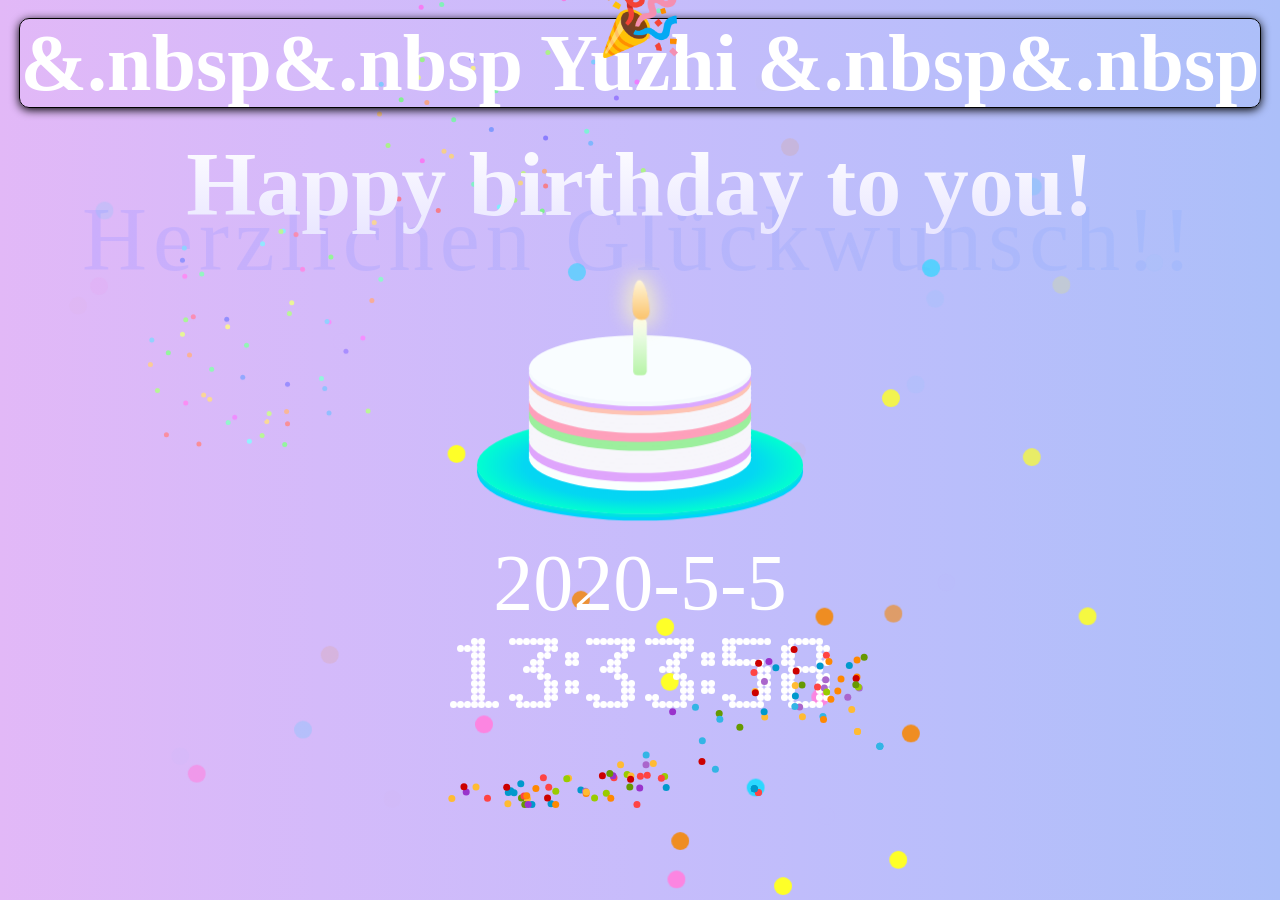
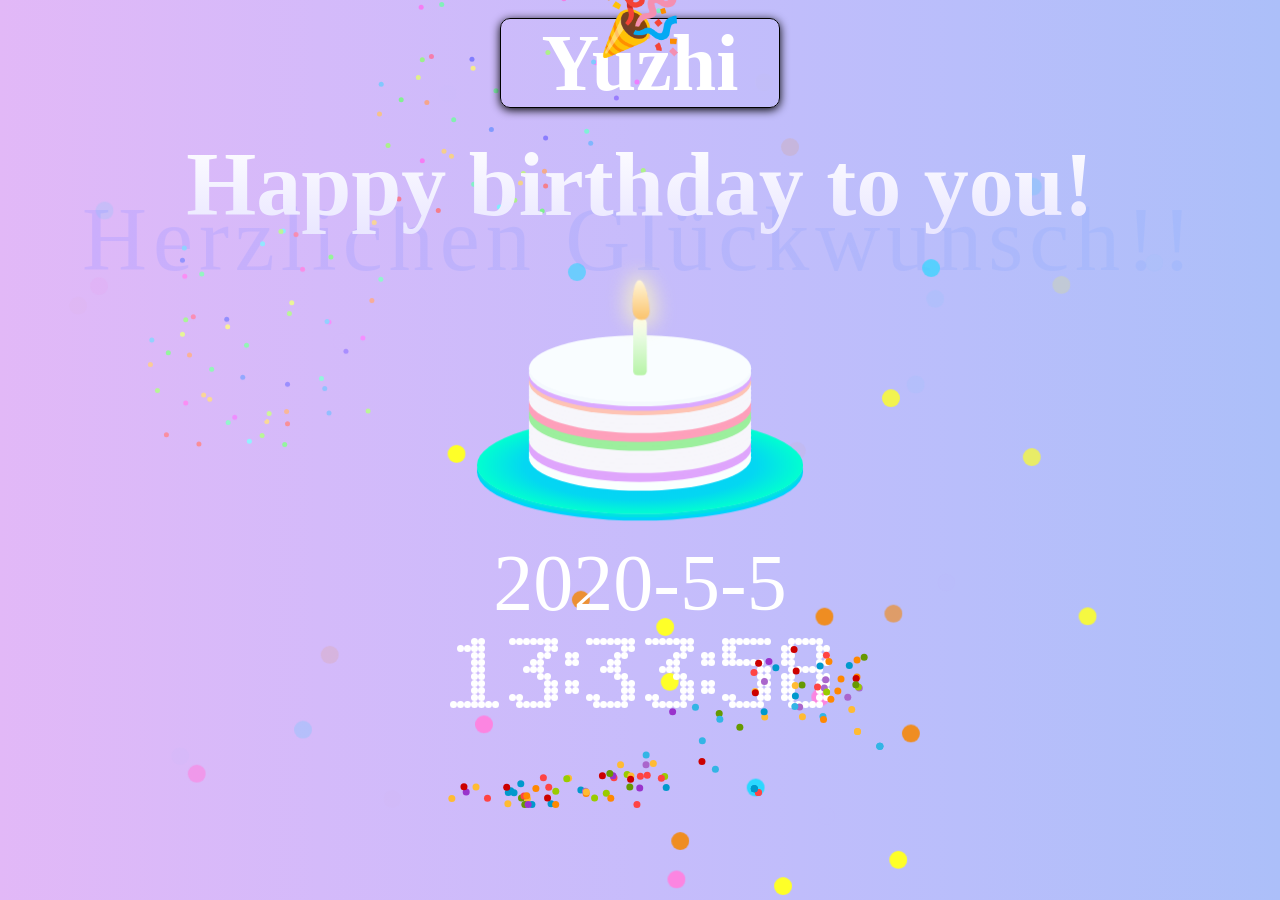
Before and after one commit to boysmao/boysmao.github.io, a Jekyll site: the page happybirthday.html, which Jekyll copies as it is, in a window 1280 px wide and 900 px high. Built offline with Jekyll 4.4.1, drawn with Linux system fonts in a browser that asks for light colours.

Commit message:
Update happybirthday.html

```diff
--- a/happybirthday.html
+++ b/happybirthday.html
@@ -1072,7 +1072,7 @@
     <h1>Herzlichen Glückwunsch!!</h1>
     <h2>Happy birthday to you!</h2>
     <h3>
-        <a style="box-shadow: 0px 2px 10px black;border: 1px solid #000;border-radius:10px;">  &.nbsp&.nbsp Yuzhi &.nbsp&.nbsp  </a>
+        <a style="box-shadow: 0px 2px 10px black;border: 1px solid #000;border-radius:10px;">&nbsp;&nbsp;Yuzhi&nbsp;&nbsp;</a>
     </h3>
     <span style="top:-30px">🎉</span>
     <div class="candle">
```
